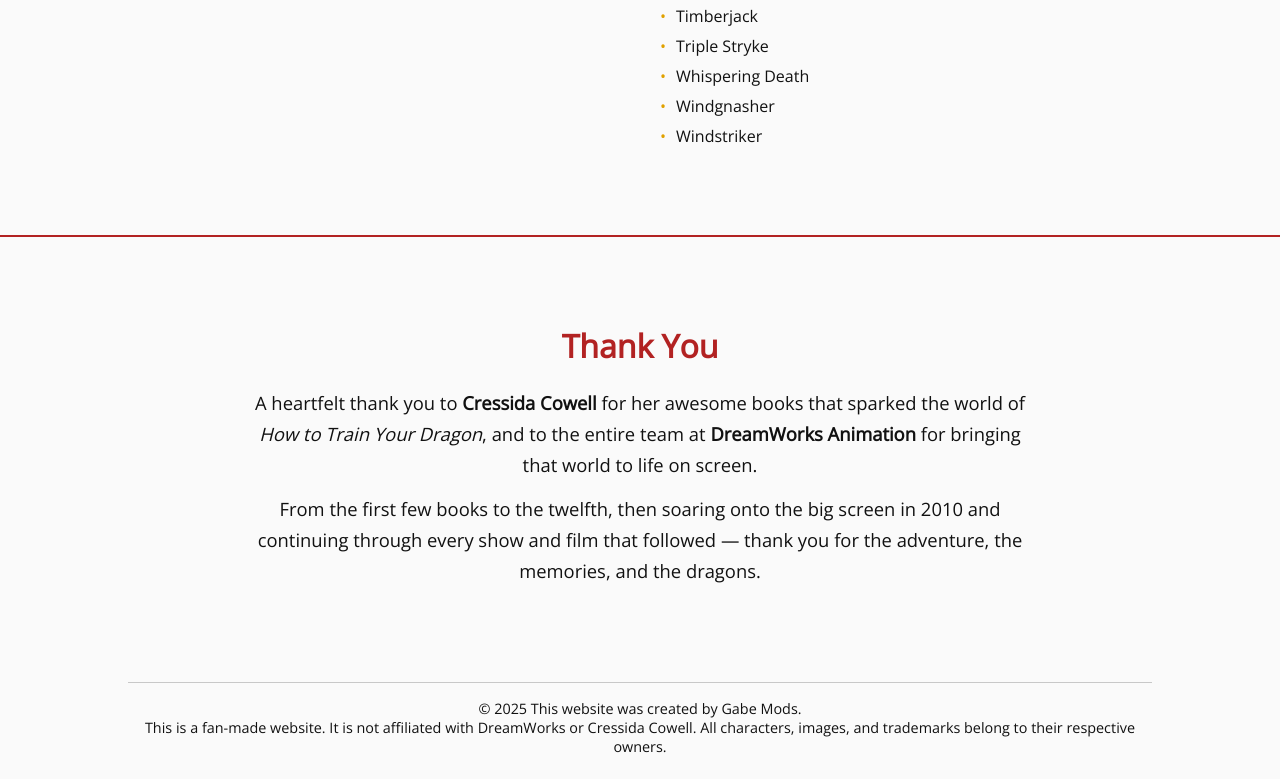
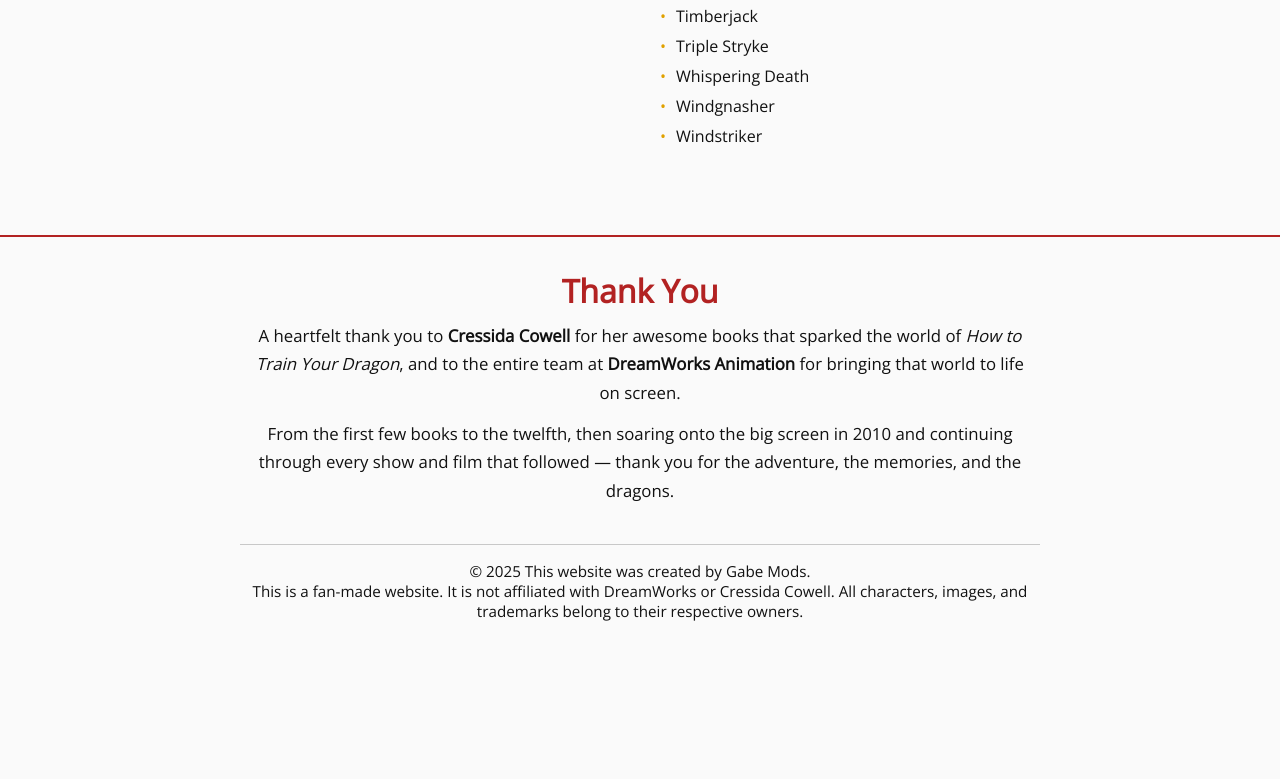
Before and after one commit to httyd-unofficial/httyd-unofficial.github.io, a plain HTML site: page index.html in a window 1280 px wide. Shown: the part 5958-6737 px from the top of the page. After the commit the page ends 6600 px from the top, so only its background shows below. Drawn offline with nearby package versions, Linux system fonts and the light colour scheme; a web font is replaced by a local one.

Commit message:
feat (assets/css/styles): optimise thank you message and copyright

```diff
--- a/assets/css/styles.css
+++ b/assets/css/styles.css
@@ -122,31 +122,6 @@
 
 .main-header.shrink h1 {
   font-size: 1.2rem;
-}
-
-.thank-you {
-  padding: 20px 20px;
-  background: var(--bg-light);
-  border-top: 2px solid var(--red-accent);
-
-  text-align: center;
-  margin-bottom: 100px;
-}
-
-.thank-you h2 {
-  color: var(--red-accent);
-  margin-bottom: 16px;
-}
-
-body.dark .thank-you {
-  background: var(--bg-dark);
-}
-
-.thank-you p {
-  max-width: 800px;
-  margin: 0 auto 12px;
-  font-size: 1.1rem;
-  line-height: 1.6;
 }
 
 /* === Hero Section === */
@@ -300,57 +275,6 @@
 
 .card:hover {
   transform: scale(0.99) translateY(2px);
-}
-
-.custom-divider {
-  border: 0;
-  height: 1px;
-  background-color: rgba(0, 0, 0, 0.2);
-  margin: 0 auto;
-  width: 100%;
-}
-
-body.dark .custom-divider {
-  background-color: rgba(255, 255, 255, 0.2);
-}
-
-/* === Footer === */
-footer {
-  display: flex;
-  flex-direction: column;
-  align-items: center;
-  justify-content: center;
-  width: 100%;
-  background-color: transparent;
-  margin-top: 40px;
-  padding: 10px 0;
-  text-align: center;
-  font-size: 0.9rem;
-  color: var(--text-light);
-  transition: color var(--transition);
-}
-
-body.dark footer {
-  color: var(--text-dark);
-}
-
-footer .container {
-  width: 80%;
-  display: flex;
-  flex-direction: column;
-  align-items: center;
-  gap: 16px;
-  margin-top: -100px;
-}
-
-footer a {
-  color: var(--accent);
-  text-decoration: none;
-  transition: color var(--transition);
-}
-
-footer a:hover {
-  text-decoration: underline;
 }
 
 /* === Search Input === */
@@ -606,7 +530,7 @@
 
 /* === Thank You Message - Enhanced === */
 .thank-you {
-  padding: 60px 20px;
+  padding: 5px 5vw;
   background: var(--bg-light);
   color: var(--text-light);
   border-top: 2px solid var(--red-accent);
@@ -622,13 +546,65 @@
 .thank-you h2 {
   margin-left: 0;
   color: var(--red-accent);
-  font-size: 2rem;
-  margin-bottom: 20px;
+  font-size: clamp(1.5rem, 2.5vw + 0.5rem, 2rem);
+  margin-bottom: 10px;
 }
 
 .thank-you p {
   max-width: 800px;
   margin: 0 auto 12px;
-  font-size: 1.15rem;
+  font-size: clamp(0.95rem, 1.2vw + 0.4rem, 1.05rem);
   line-height: 1.7;
+  padding: 0 1vw;
 }
+
+.custom-divider {
+  border: 0;
+  height: 1px;
+  background-color: rgba(0, 0, 0, 0.2);
+  margin: 0 auto;
+  width: 100%;
+}
+
+body.dark .custom-divider {
+  background-color: rgba(255, 255, 255, 0.2);
+}
+
+/* === Footer === */
+footer {
+  display: flex;
+  flex-direction: column;
+  align-items: center;
+  justify-content: center;
+  width: 100%;
+  background-color: transparent;
+  margin-top: 40px;
+  padding: 10px 0;
+  text-align: center;
+  font-size: clamp(0.85rem, 1vw + 0.3rem, 0.95rem);
+  color: var(--text-light);
+  transition: color var(--transition);
+}
+
+body.dark footer {
+  color: var(--text-dark);
+}
+
+footer .container {
+  width: min(90%, 800px);
+  display: flex;
+  flex-direction: column;
+  align-items: center;
+  gap: 16px;
+  margin-top: -100px;
+}
+
+footer a {
+  color: var(--accent);
+  text-decoration: none;
+  transition: color var(--transition);
+}
+
+footer a:hover {
+  text-decoration: underline;
+}
```
